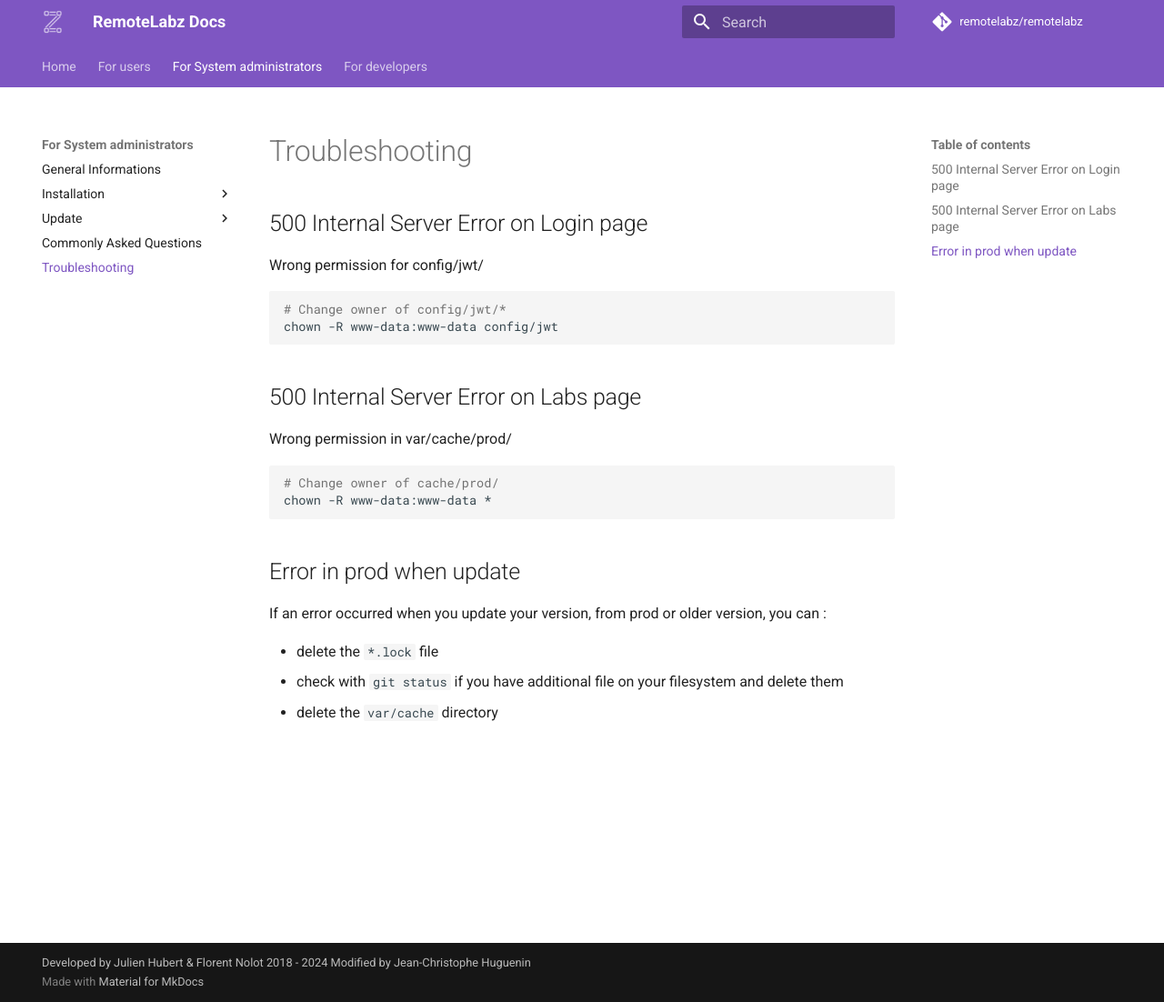
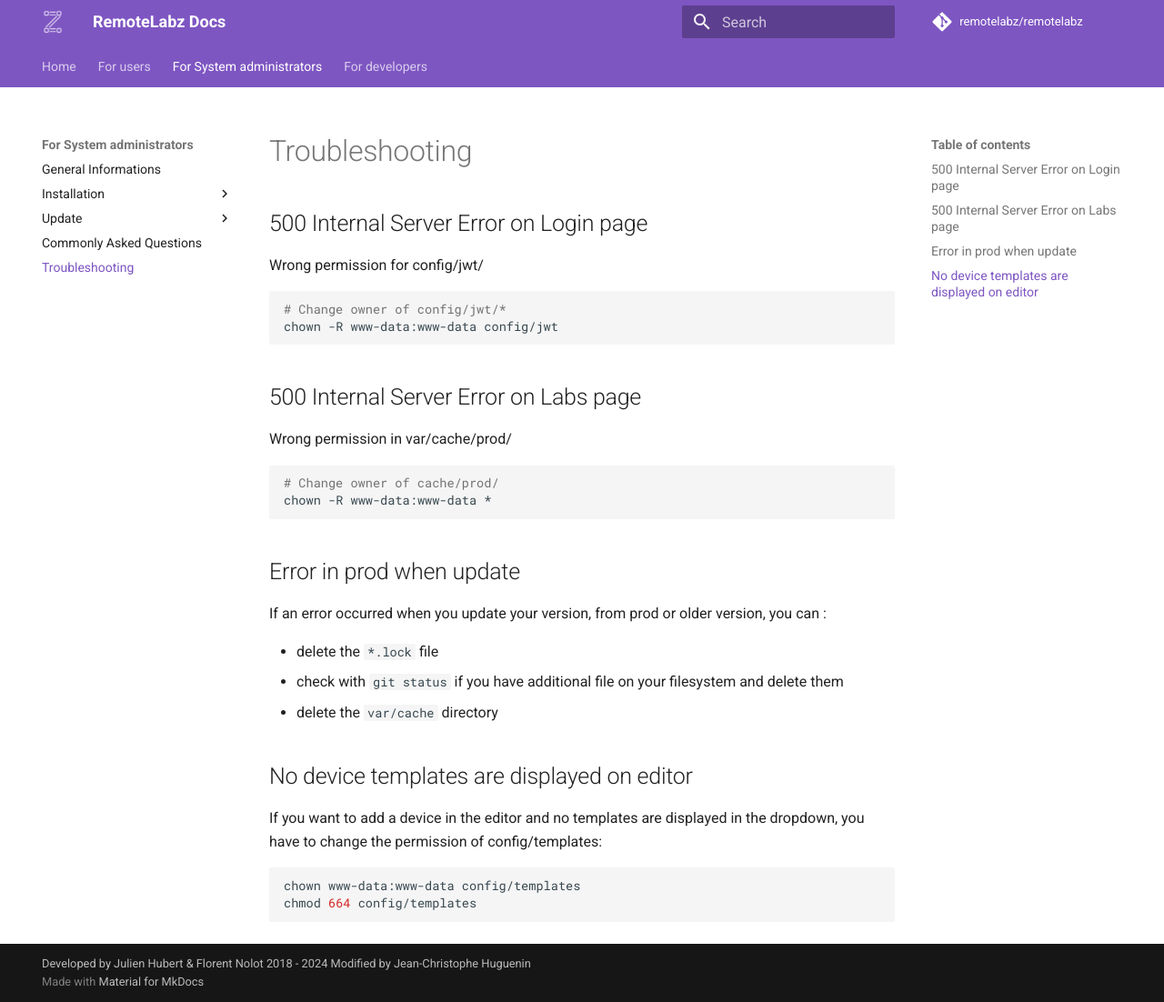
Before and after one commit to remotelabz/remotelabz-docs, an MkDocs documentation site: the page built from docs/administrators/getting-started/troubleshooting.md, in a window 1280 px wide and 1102 px high. Shown: the whole window at 91% size. Built offline with MkDocs 1.6.1 and Material for MkDocs 9.7.7, drawn with Linux system fonts in a browser that asks for light colours; comment, search, counter and statistics services are not loaded.

Commit message:
Merge branch 'dev' of https://github.com/remotelabz/remotelabz-docs into dev

````diff
--- a/docs/administrators/getting-started/troubleshooting.md
+++ b/docs/administrators/getting-started/troubleshooting.md
@@ -20,3 +20,10 @@ If an error occurred when you update your version, from prod or older version, y
  - delete the `*.lock` file
  - check with `git status` if you have additional file on your filesystem and delete them
  - delete the `var/cache` directory
+
+## No device templates are displayed on editor
+If you want to add a device in the editor and no templates are displayed in the dropdown, you have to change the permission of config/templates:
+```bash
+chown www-data:www-data config/templates
+chmod 664 config/templates
+```
````
